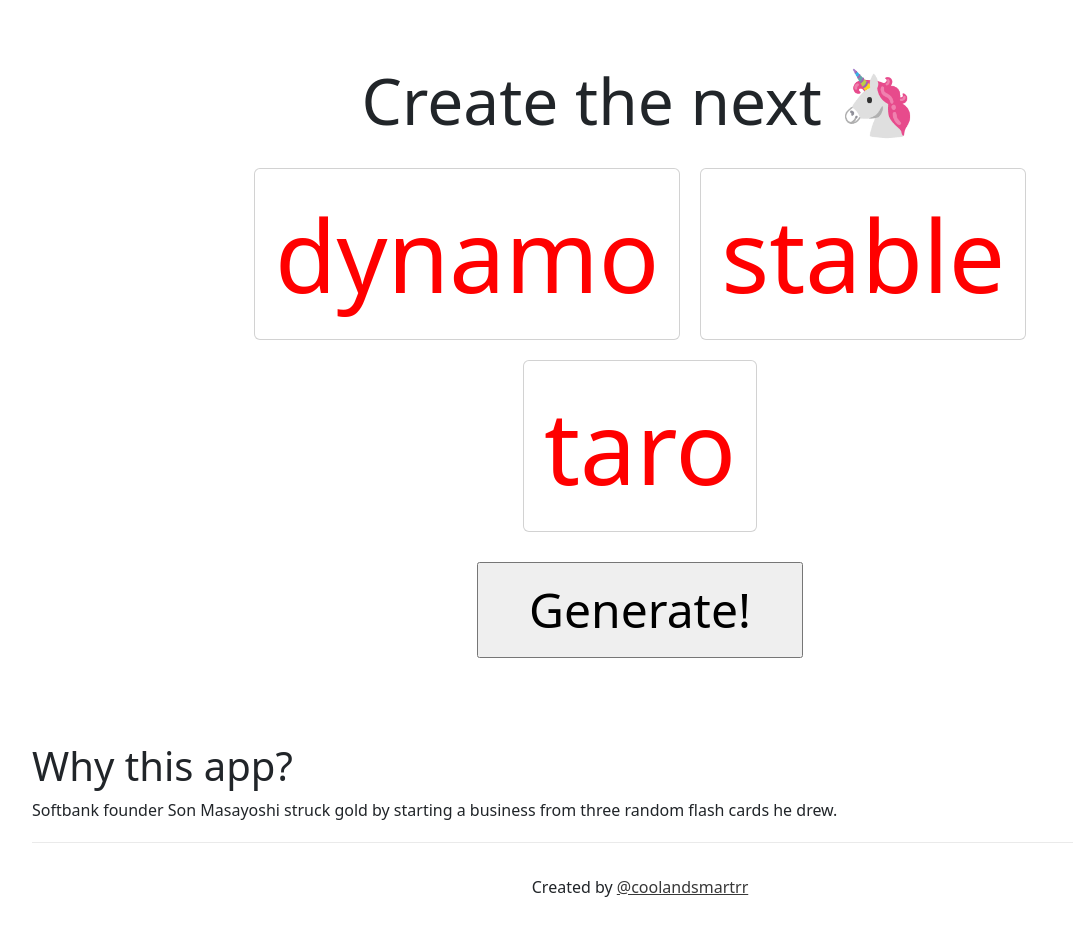
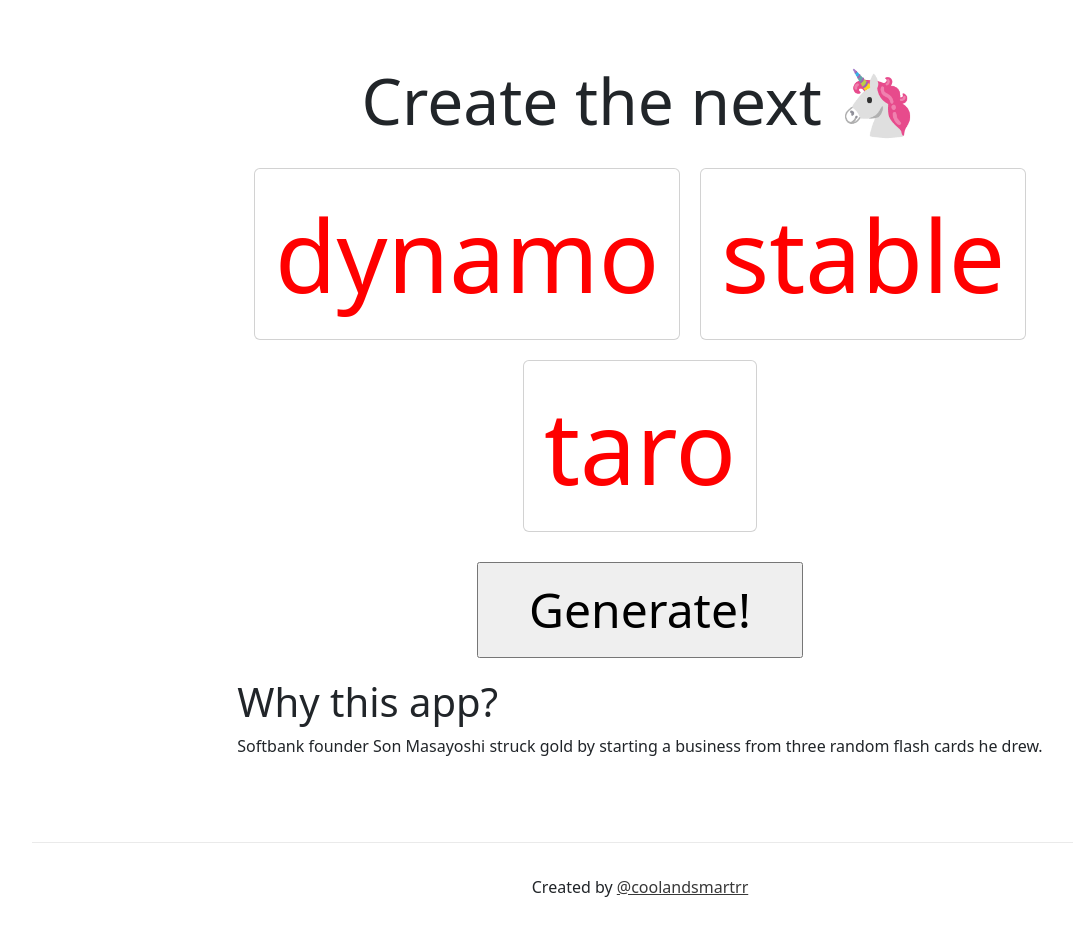
Before and after one commit to coolandsmartrr/ideacards, a Next.js app: page / in a window 1280 px wide. Shown: the whole page, without its empty margins (0-1073 px from the left). Built offline with nearby package versions, Linux system fonts and the light colour scheme.

Commit message:
Moved memo component into container

```diff
--- a/pages/index.js
+++ b/pages/index.js
@@ -63,9 +63,9 @@ export default function Home() {
         <div style={{margin: "10px 0"}}></div>
 
         <input className={styles.button} onClick={assignNewWords} type="button" value="Generate!" />
+        <Memo></Memo>
       </main>
 
-      <Memo></Memo>
 
       <footer className={styles.footer}>
           Created by&nbsp;
```
